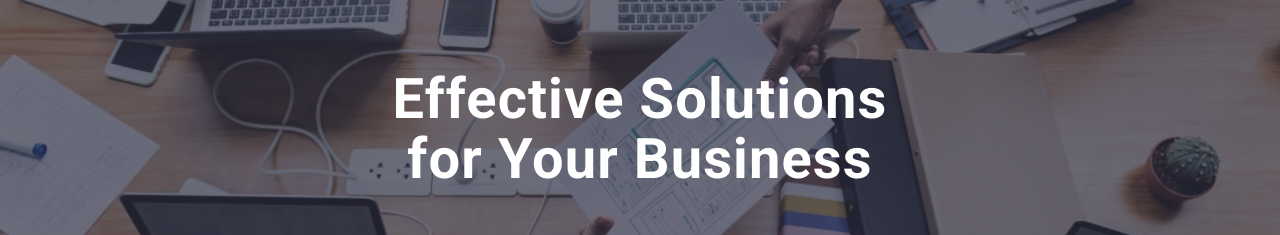
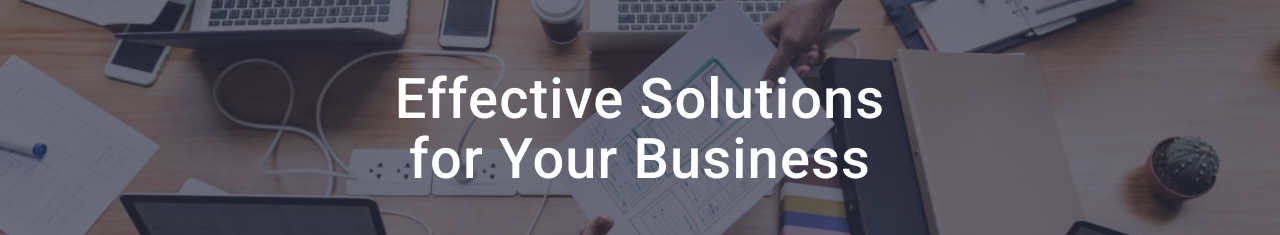
Before and after one commit to SydorovAY/goit-markup-hw-05, a plain HTML site: page index.html in a window 1280 px wide. Shown: the part 194-429 px from the top of the page. Drawn offline with nearby package versions, Linux system fonts and the light colour scheme.

Commit message:
size for h1

```diff
--- a/css/style.css
+++ b/css/style.css
@@ -222,7 +222,8 @@ img {
 	text-align: center;
 	font-size: 56px;
 	line-height: 1.07;
-	width: 496px;
+	font-weight: 500;
+	width: 492px;
 
 	margin-bottom: 48px;
 
```
